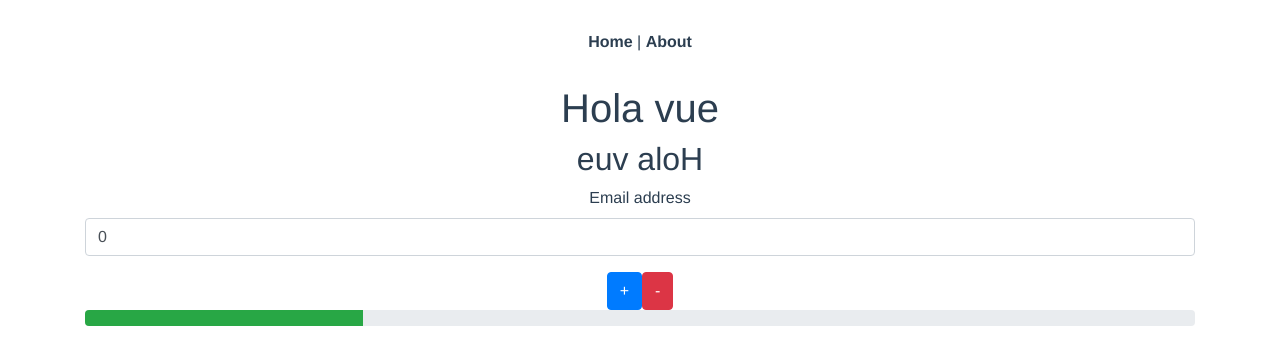
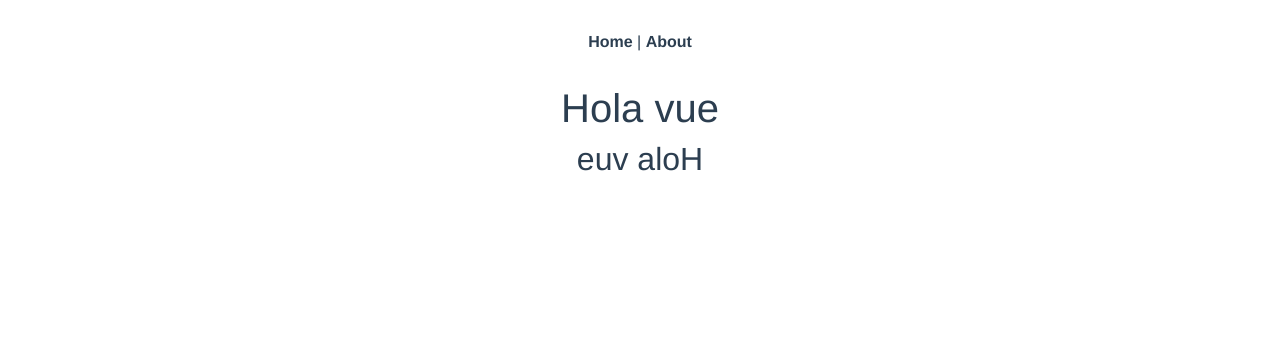
Before and after one commit to Juanver/curso-vue, a Vue app: page /ejemplo in a window 1280 px wide. Shown: the top 364 px of the page. Built offline with nearby package versions, Linux system fonts and the light colour scheme.

Commit message:
propiedades computadas

```diff
--- a/src/views/Ejemplo.vue
+++ b/src/views/Ejemplo.vue
@@ -2,16 +2,6 @@
     <div class="container">
         <h1>{{mensaje}}</h1>
         <h2>{{ ejemplo }}</h2>
-        <div class="form-group">
-            <label for="exampleFormControlInput1">Email address</label>
-            <input type="text" v-model="number" class="form-control" id="exampleFormControlInput1" placeholder="">
-        </div>
-        <button class="btn btn-primary" @click="number++" >+</button>
-        <button class="btn btn-danger" @click="number--">-</button>
-
-        <div class="progress">
-            <div class="progress-bar bg-success" role="progressbar" style="width: 25%" aria-valuenow="25" aria-valuemin="0" aria-valuemax="100"></div>
-        </div>
     </div>
 </template>
 <script>
```
